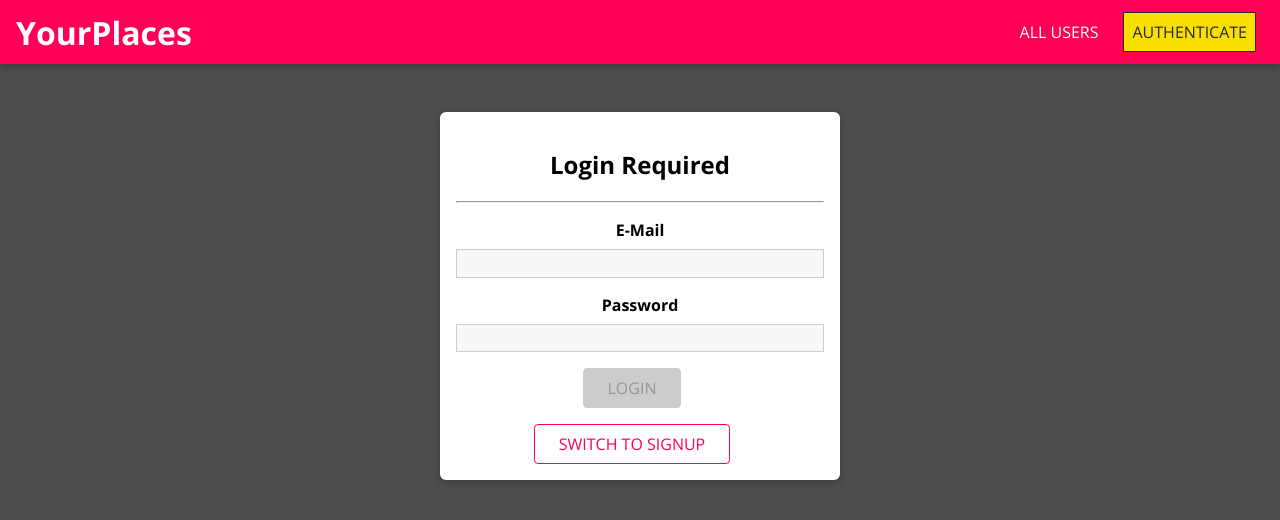
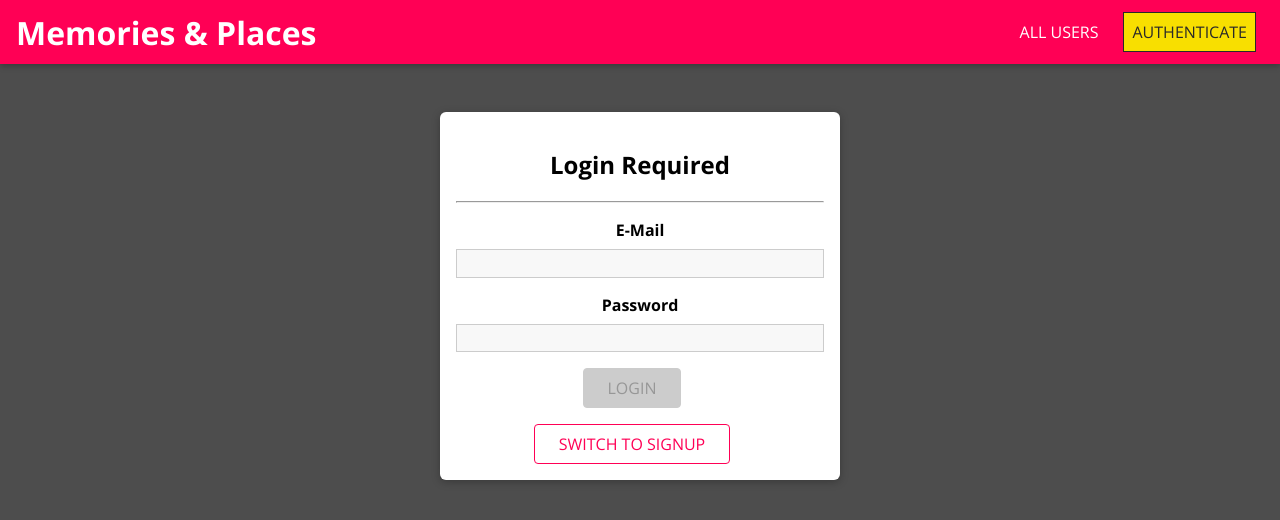
Before and after one commit to SiddharthSsb11/Memories-and-Places-Frontend, a React (Create React App) app: page /auth in a window 1280 px wide. Shown: the top 520 px of the page. Built offline with nearby package versions, Linux system fonts and the light colour scheme.

Commit message:
Header UI Changed

```diff
--- a/src/shared/components/Navigation/MainNavigation.js
+++ b/src/shared/components/Navigation/MainNavigation.js
@@ -34,7 +34,7 @@ const MainNavigation = (props) => {
           <span />
         </button>
         <h1 className="main-navigation__title">
-          <Link to="/">YourPlaces</Link>
+          <Link to="/">Memories & Places</Link>
         </h1>
         <nav className="main-navigation__header-nav">
           <NavLinks></NavLinks>
```
